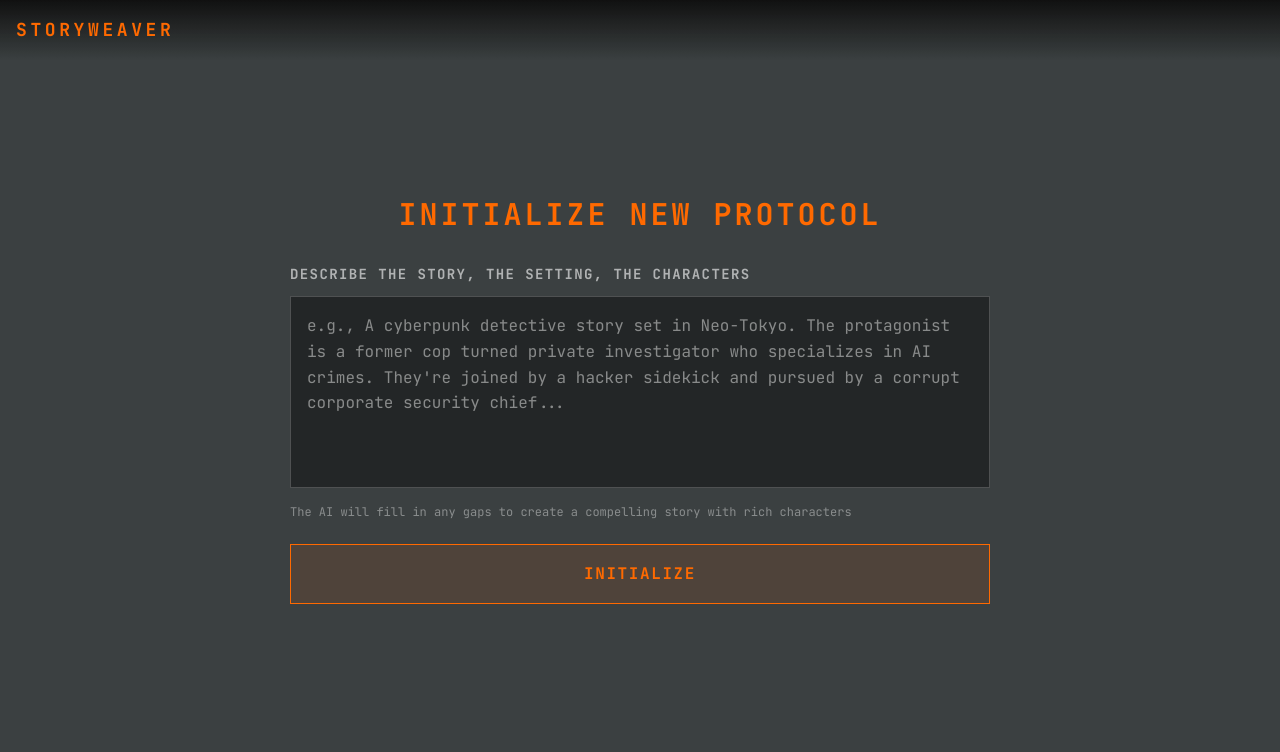
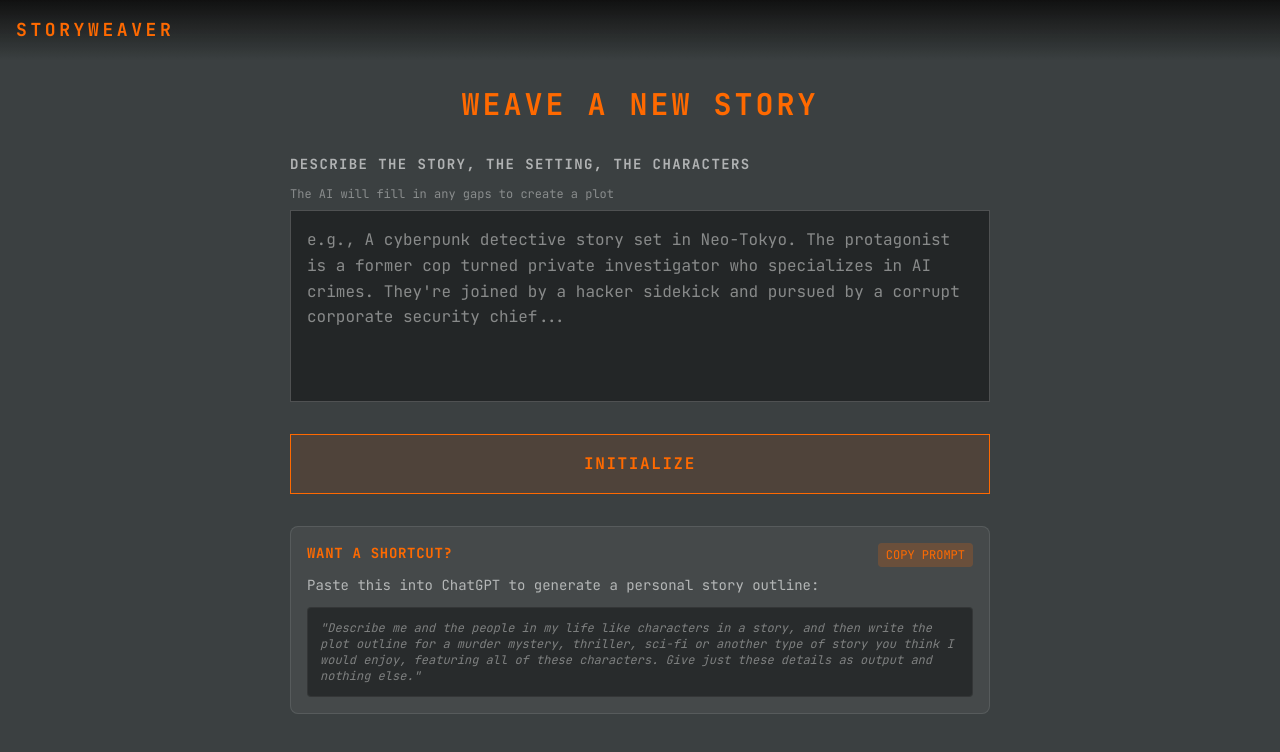
Before and after one commit to gyanl/storyweaver, a Next.js app: page / in a window 1280 px wide. Shown: the top 752 px of the page. Built offline with nearby package versions, Linux system fonts and the light colour scheme.

Commit message:
Betterlanding

```diff
--- a/src/app/page.tsx
+++ b/src/app/page.tsx
@@ -47,14 +47,19 @@ export default function Home() {
       {!loading && (
         <div className="w-full max-w-[700px] animate-slideInUp">
           <h1 className="text-3xl font-bold mb-8 text-center tracking-widest text-orange-500">
-            INITIALIZE NEW PROTOCOL
+            WEAVE A NEW STORY
           </h1>
+
+
 
           <form onSubmit={handleSubmit} className="space-y-6">
             <div>
               <label className="block text-sm font-bold uppercase tracking-widest text-white/60 mb-3">
                 Describe the story, the setting, the characters
               </label>
+              <div className="text-white/40 text-xs mb-2 font-mono">
+                The AI will fill in any gaps to create a plot
+              </div>
               <textarea
                 value={description}
                 onChange={(e) => setDescription(e.target.value)}
@@ -62,9 +67,7 @@ export default function Home() {
                 placeholder="e.g., A cyberpunk detective story set in Neo-Tokyo. The protagonist is a former cop turned private investigator who specializes in AI crimes. They're joined by a hacker sidekick and pursued by a corrupt corporate security chief..."
                 required
               />
-              <div className="text-white/40 text-xs mt-2 font-mono">
-                The AI will fill in any gaps to create a compelling story with rich characters
-              </div>
+
             </div>
 
             <button
@@ -74,6 +77,29 @@ export default function Home() {
               Initialize
             </button>
           </form>
+
+          <div className="mt-8 p-4 border border-white/10 bg-white/5 rounded-lg">
+            <div className="flex justify-between items-start mb-2">
+              <h3 className="text-orange-500 font-bold text-sm uppercase tracking-wider">Want a shortcut?</h3>
+              <button
+                onClick={() => {
+                  const text = "Describe me and the people in my life like characters in a story, and then write the plot outline for a murder mystery, thriller or sci-fi story with all of these characters. Give just these details as output and nothing else.";
+                  navigator.clipboard.writeText(text);
+                  alert("Prompt copied to clipboard!");
+                }}
+                className="text-xs bg-orange-500/20 hover:bg-orange-500/40 text-orange-500 px-2 py-1 rounded transition-colors uppercase font-mono"
+              >
+                Copy Prompt
+              </button>
+            </div>
+            <p className="text-white/60 text-sm mb-3">
+              Paste this into ChatGPT to generate a personal story outline:
+            </p>
+            <div className="bg-black/40 p-3 rounded text-xs font-mono text-white/40 italic border border-white/5">
+              "Describe me and the people in my life like characters in a story, and then write the plot outline for a murder mystery, thriller, sci-fi or another type of story you think I would enjoy, featuring all of these characters. Give just these details as output and nothing else."
+            </div>
+          </div>
+
         </div>
       )}
     </div>
```
